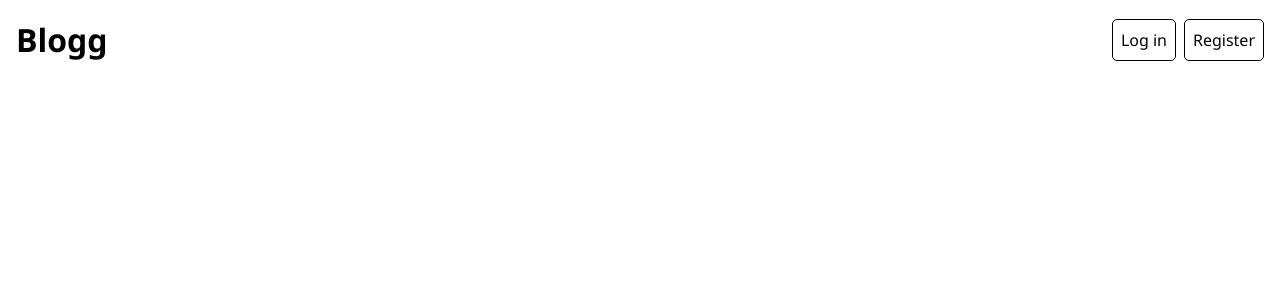
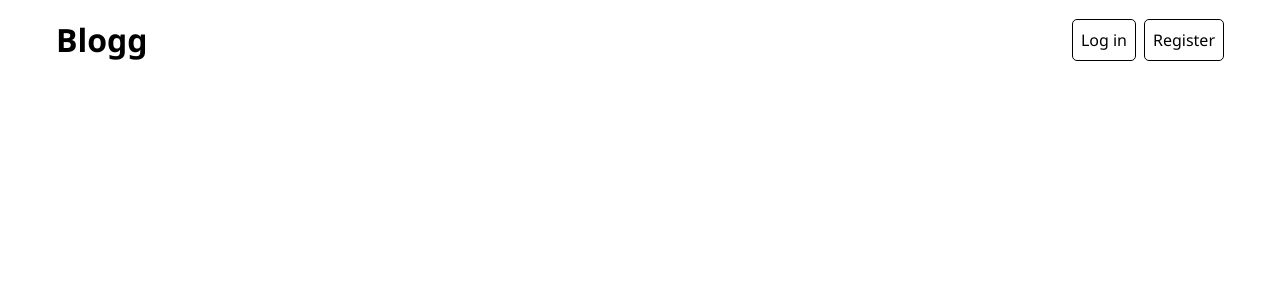
Before and after one commit to tomek-ch/blog-client, a React (Vite) app: page /sign-in in a window 1280 px wide. Shown: the top 300 px of the page. Built offline with nearby package versions, Linux system fonts and the light colour scheme.

Commit message:
Add container to restrict page's max width

```diff
--- a/src/components/CtaSection.js
+++ b/src/components/CtaSection.js
@@ -3,10 +3,12 @@ import { Link } from 'react-router-dom';
 
 function CtaSection() {
     return (
-        <section className="cta-section container">
-            <h2>Think big</h2>
-            <p>Whether you're a reader or a writer</p>
-            <Link to="/register" className="btn">Get started</Link>
+        <section className="cta-section">
+            <div className="container">
+                <h2>Think big</h2>
+                <p>Whether you're a reader or a writer</p>
+                <Link to="/register" className="btn">Get started</Link>
+            </div>
         </section>
     );
 }
--- a/src/components/Header.js
+++ b/src/components/Header.js
@@ -10,10 +10,12 @@ function Header() {
 
     return (
         <header className="header">
-            <Link to="/">
-                <h1>Blogg</h1>
-            </Link>
-            {currentUser ? <Nav /> : <AuthLinks />}
+            <div className="container">
+                <Link to="/">
+                    <h1>Blogg</h1>
+                </Link>
+                {currentUser ? <Nav /> : <AuthLinks />}
+            </div>
         </header>
     );
 }
--- a/src/pages/MainPage.js
+++ b/src/pages/MainPage.js
@@ -20,7 +20,7 @@ function Dashboard() {
     return (
         <>
             {!currentUser ? <CtaSection /> : ''}
-            <div className="posts">
+            <div className="posts container">
                 {posts.length ? postElements : error ? error : 'Loading...'}
             </div>
         </>
--- a/src/style.css
+++ b/src/style.css
@@ -28,6 +28,11 @@ input {
     display: block;
 }
 
+.container {
+    max-width: 1200px;
+    margin: auto;
+}
+
 .options {
     display: flex;
     flex-direction: column;
@@ -53,7 +58,7 @@ input {
     border-color: lightgray;
 }
 
-.header {
+.header .container {
     display: flex;
     justify-content: space-between;
     align-items: center;
@@ -66,12 +71,15 @@ input {
 }
 
 .cta-section {
+    border-top: 1px solid black;
+    border-bottom: 1px solid black;
+}
+
+.cta-section .container {
     display: flex;
     flex-direction: column;
     gap: 1em;
     padding: 2em 1em;
-    border-top: 1px solid black;
-    border-bottom: 1px solid black;
     justify-content: center;
 }
 
```
